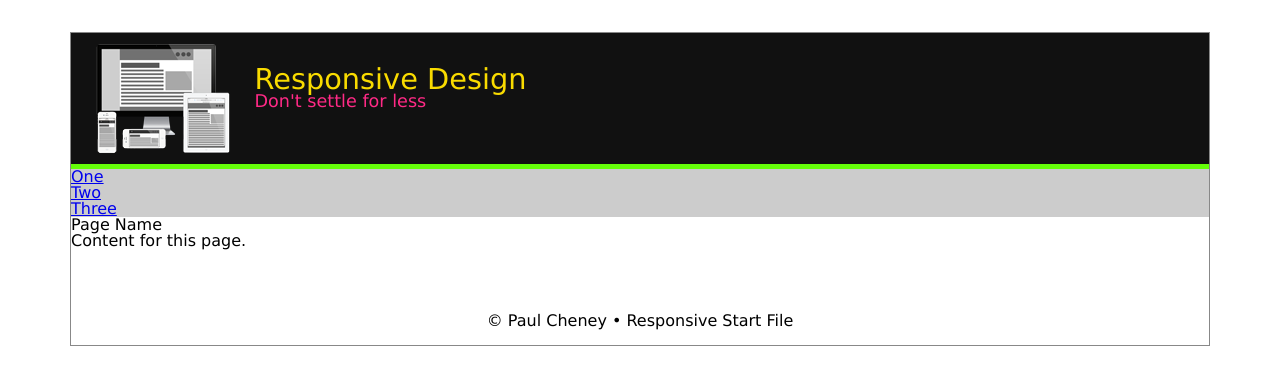
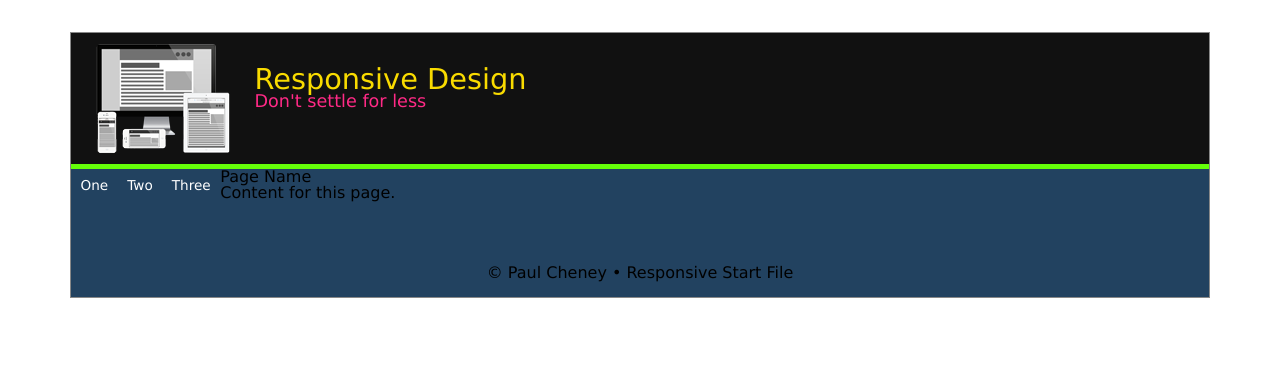
Before and after one commit to talorigomat/talorigomat.github.io, a plain HTML site: page index.html in a window 1280 px wide. Drawn offline with Linux system fonts and the light colour scheme.

Commit message:
Navigation bar started
basic of navigaion bar

```diff
--- a/css/phone-default.css
+++ b/css/phone-default.css
@@ -13,7 +13,7 @@ body {
 
 /*-----CONTAINER -----*/
 #container {
-	background-color: #fff;   /*becomes the nav background color*/
+	background-color: #224260;   /*becomes the nav background color*/
 	min-width: 320px;
 	max-width: 1140px;
 }
@@ -45,10 +45,18 @@ nav {}
 nav ul li {}
 nav ul li a {
 	display:block;
-	background-color:#ccc;
+	text-align: center;
+    padding: .7em;
+
+    color: #fff;
+    text-decoration: none;
+    border: 1px solid #fff;
+    border-radius: 10px;
+    margin: .5em;
+    font-size: .85em;
 }
 nav ul li a:hover {
-	background-color:#999;
+	background-color:#f9db00;
 }
 
 
--- a/css/tablet.css
+++ b/css/tablet.css
@@ -15,7 +15,16 @@
 
 
 /*-----NAVigation -----*/
-	nav ul li {	}
+    nav{ background-color: #004bb8; /* fills the rest of the nav bar */
+
+    }
+    nav ul li a {
+    float: left;
+    border: none;
+    border-radius: 0px;
+    margin: 0px
+    }
+
 	nav ul li a {}
 
 
```
